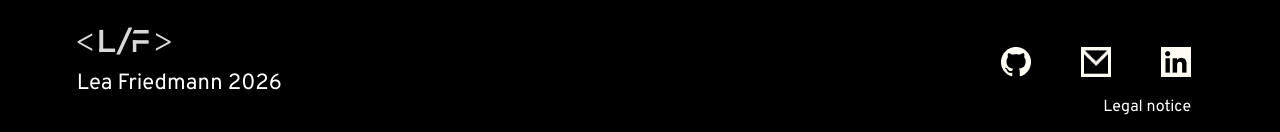
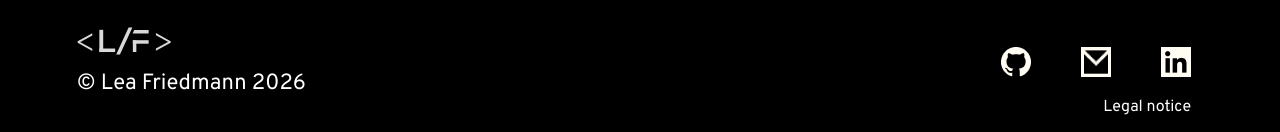
Before and after one commit to LeaFriedmann/portfolio, an Angular app: page / in a window 1280 px wide. Shown: the part 6527-6659 px from the top of the page. Built offline with nearby package versions, Linux system fonts and the light colour scheme.

Commit message:
feat: add copyright  sign

```diff
--- a/src/app/layout/footer/footer.html
+++ b/src/app/layout/footer/footer.html
@@ -3,7 +3,7 @@
     <section class="section-top">
       <div class="logo-name">
         <my-logo logoColor="white"></my-logo>
-        <p>Lea Friedmann 2026</p>
+        <p>© Lea Friedmann 2026</p>
       </div>
       <social-links></social-links>
     </section>
```
